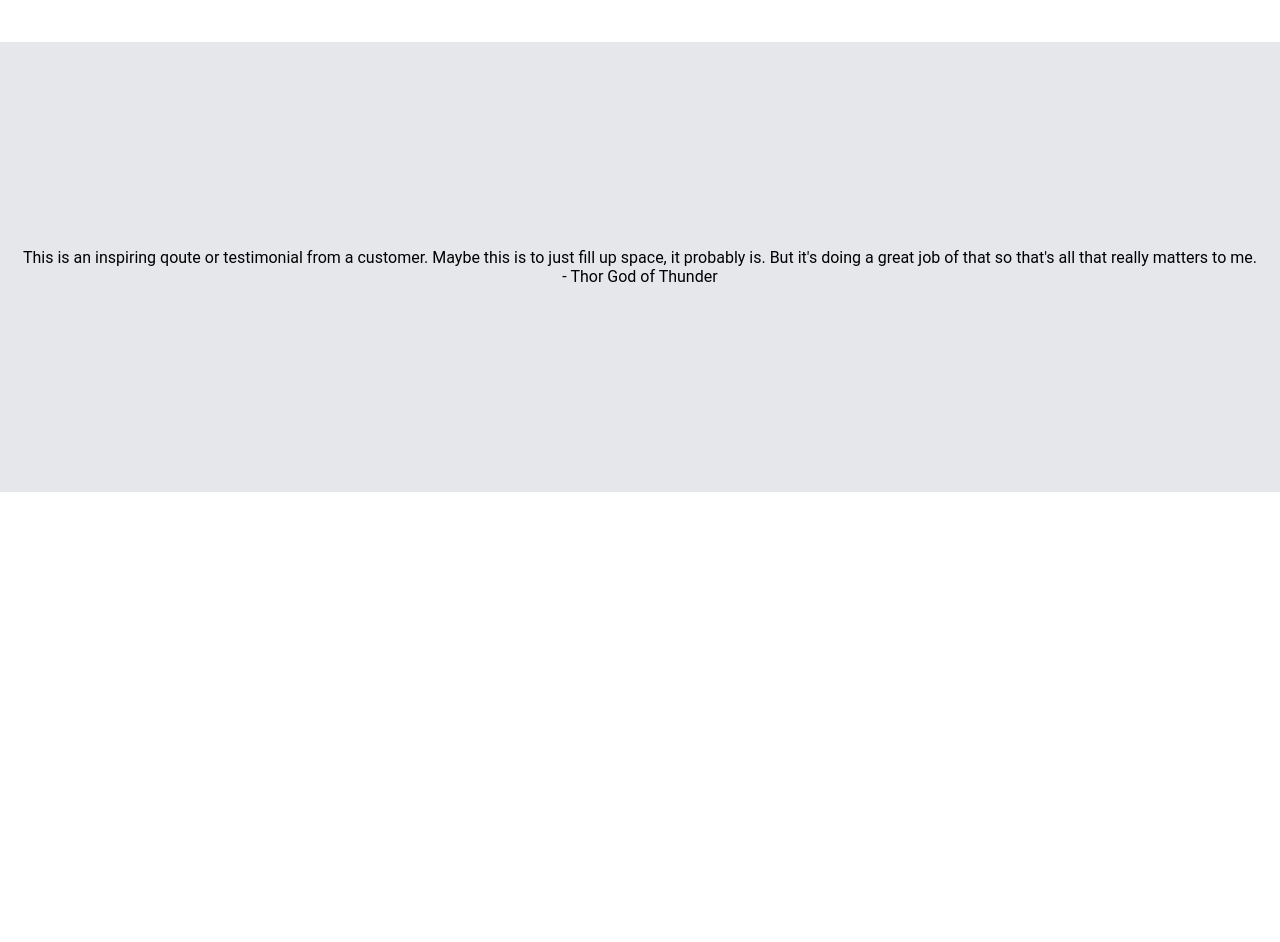
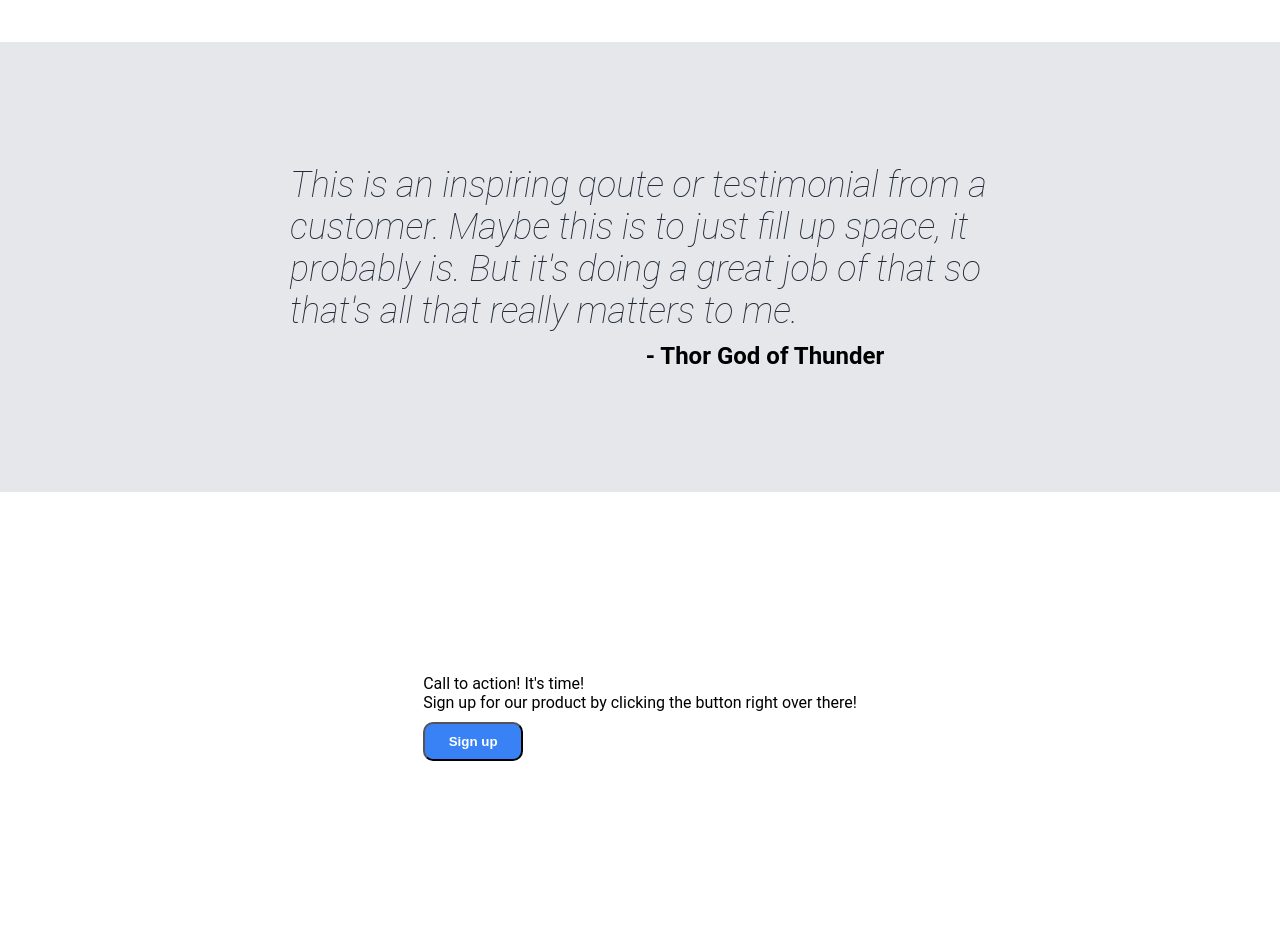
Before and after one commit to ghools/TOP-landing-page, a plain HTML site: page index.html in a window 1280 px wide. Shown: the part 1090-2032 px from the top of the page. Before the commit the page ends 1582 px from the top, so only its background shows below. Drawn offline with Linux system fonts and the light colour scheme.

Commit message:
Finish qoute section Add basic signup section html

```diff
--- a/index.html
+++ b/index.html
@@ -46,8 +46,17 @@
         </div>
     </div>
     <div class="container-grey">
-        <div>This is an inspiring qoute or testimonial from a customer. Maybe this is to just fill up space, it probably is. But it's doing a great job of that so that's all that really matters to me.</div>
-        <div>- Thor God of Thunder</div>
+        <div class="main-text">This is an inspiring qoute or testimonial from a customer. Maybe this is to just fill up space, it probably is. But it's doing a great job of that so that's all that really matters to me.</div>
+        <div class="qouter">- Thor God of Thunder</div>
+    </div>
+    <div class="container">
+        <div class="container-blue">
+            <div class="text">
+                <div>Call to action! It's time!</div>
+                <div>Sign up for our product by clicking the button right over there!</div>
+            </div>
+            <button>Sign up</button>
+        </div>
     </div>
 </body>
 </html>
--- a/style.css
+++ b/style.css
@@ -65,6 +65,15 @@ ul {
     align-items: center;
     justify-content: center;
 }
+
+.container-grey .main-text{
+    font-size: 36px;
+    color: #1f2937;
+    font-style: italic;
+    font-weight: 100;
+    flex-wrap: wrap;
+    width: 700px;
+}
 .header {
     display: flex;
     font-size: 24px;
@@ -107,6 +116,13 @@ ul {
  justify-content: center;
 }
 
+.qouter {
+    margin-left: 250px;
+    margin-top: 10px;
+    font-weight: bolder;
+    font-size: 24px;
+}
+
 .secondary-text {
     font-size: 18px;
     color: #e5e7eb;
```
